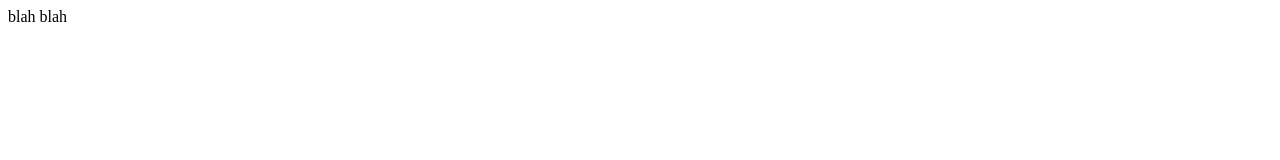
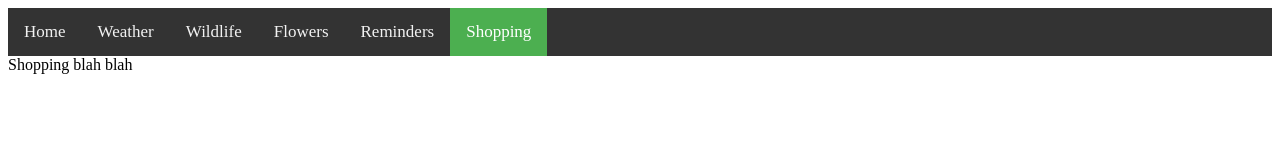
Before and after one commit to TomBryon/my_backyard, a plain HTML site: page shopping/shopping.html in a window 1280 px wide. Drawn offline with Linux system fonts and the light colour scheme.

Commit message:
Added a navigation bar

```diff
--- a/shopping/shopping.html
+++ b/shopping/shopping.html
@@ -2,9 +2,19 @@
 <html>
   <head>
     <meta charset="utf-8">
-    <title>My Backyard</title>
+    <title>My Backyard | Shopping</title>
+    <link rel="stylesheet" href="../style.css">
   </head>
+  <div class="topnav">
+    <a href="../index.html">Home</a>
+    <a href="../weather/weather.html">Weather</a>
+    <a href="../wildlife/wildlife.html">Wildlife</a>
+    <a href="../flowers/flowers.html">Flowers</a>
+    <a href="../reminders/reminders.html">Reminders</a>
+    <a class="active" href="shopping.html">Shopping</a>
+
+  </div>
   <body>
-    blah blah
+    Shopping blah blah
   </body>
 </html>
--- a/style.css
+++ b/style.css
@@ -1,3 +1,27 @@
-p {
-    color: red;
+/* Add a black background color to the top navigation */
+.topnav {
+    background-color: #333;
+    overflow: hidden;
   }
+
+  /* Style the links inside the navigation bar */
+  .topnav a {
+    float: left;
+    color: #f2f2f2;
+    text-align: center;
+    padding: 14px 16px;
+    text-decoration: none;
+    font-size: 17px;
+  }
+
+  /* Change the color of links on hover */
+  .topnav a:hover {
+    background-color: #ddd;
+    color: black;
+  }
+
+  /* Add a color to the active/current link */
+  .topnav a.active {
+    background-color: #4CAF50;
+    color: white;
+  }
```
Also changed, not shown: flowers/flowers.html (+12 -2 lines), index.html (+11 -1 lines), reminders/reminders.html (+12 -2 lines), weather/weather.html (+12 -2 lines), wildlife/wildlife.html (+12 -2 lines).
